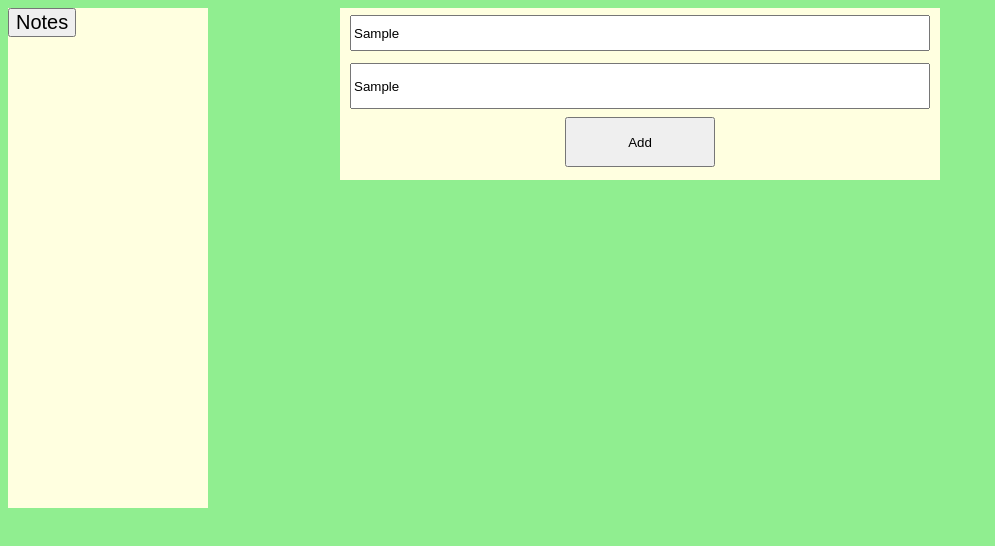
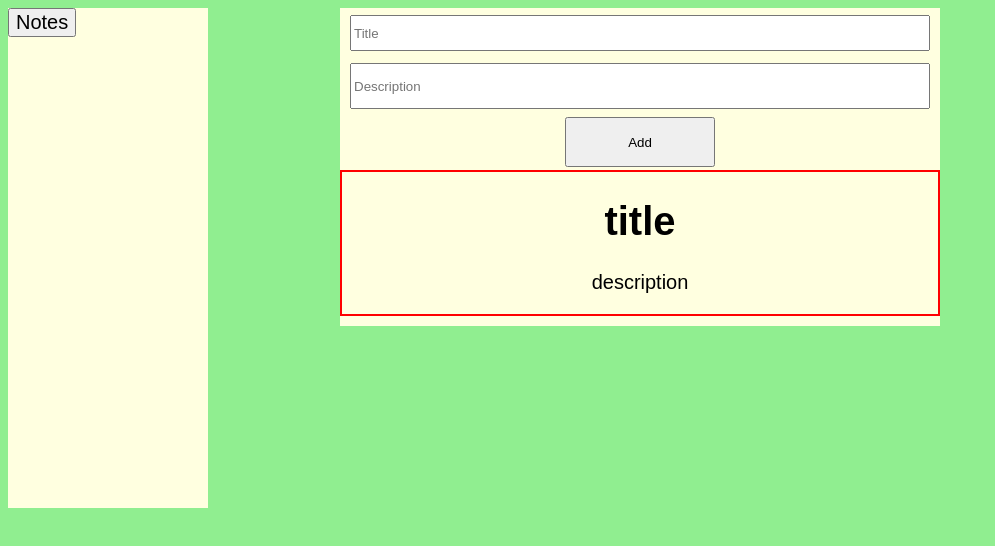
Before and after one commit to PanWidmo/Programowanie-aplikacji-webowych--Lab, a website built with webpack: page LAB4-Notatnik/src/index.html in a window 1280 px wide. Both pictures are taken after typing "Sample", "Sample" into the empty fields and a click on the button "Add". Shown: the whole page, without its empty margins (0-995 px from the left). Built offline with nearby package versions, Linux system fonts and the light colour scheme.

Commit message:
Correct adding new notes to page (problem with fetching data)

```diff
--- a/LAB4-Notatnik/src/app.ts
+++ b/LAB4-Notatnik/src/app.ts
@@ -21,15 +21,7 @@ export class App {
         });
     }
 
-//     //pobieranie danych z api i zwracanie obiektu weatherData (json)
-//     async getWeather(city: string): Promise<any> {
-//         const openWeatherUrl = `http://api.openweathermap.org/data/2.5/weather?q=${city}&APPID=${this.opwApiKey}`;
-//         const weatherResponse = await fetch(openWeatherUrl);
-//         const weatherData = await weatherResponse.json();
-//         return weatherData;
-//     }
-
-//     //pobieranie nazwy miasta z inputa i wywolywanie getCityWeather
+    //pobieranie danych z inputa i wywolywanie createNote
     getNote(){
         const noteTitle = <HTMLInputElement>document.getElementById('title');
         const title = noteTitle.value;
@@ -37,59 +29,40 @@ export class App {
         const noteDescription = <HTMLInputElement>document.getElementById('description');
         const description = noteDescription.value;
 
-        // this.getCityWeather(city);
+        this.createNote();
     }
 
     createNote(){
-        // const weather = await this.getWeather(city);
 
-        // //pobieranie danych z jsona
-        // const name = weather.name;
-        // const img =  `http://openweathermap.org/img/wn/${weather.weather[0].icon}@2x.png`;
-        // const temp = Math.round(weather.main.temp - 273.15).toString();
-        // const sky = weather.weather[0].main;
-        // const pressure = weather.main.pressure;
-        // const humidity = weather.main.humidity;
+        //tworzenie szkieletu
+        const noteBox = document.createElement('div');
+        noteBox.className = 'noteBoxClass'
+        noteBox.setAttribute("id","noteBoxId" + this.boxNumber);
+        const noteBoxTitle = document.createElement('h1');
+        const noteBoxDescription = document.createElement('p');
 
-        // //tworzenie szkieletu
-        // const weatherBox = document.createElement('div');
-        // weatherBox.className = 'weatherBoxClass';
-        // weatherBox.setAttribute("id","weatherBoxId" + this.boxNumber);
-        // const weatherCityName = document.createElement('h1');
-        // const weatherCityImg = document.createElement('img');
-        // const weatherCityTemp = document.createElement('p');
-        // const weatherCitySky = document.createElement('p');
-        // const weatherCityPressure = document.createElement('p');
-        // const weatherCityHumidity = document.createElement('p');
+        //dodanie styli do szkieletu
+        noteBox.classList.add('noteBox');
 
-        // //dodanie styli do szkieletu
-        // weatherBox.classList.add('weatherBox');
+        //uzupelnienie szkieletu danymi
+        noteBoxTitle.innerHTML = "title";
+        noteBoxDescription.innerHTML = "description";
 
-        // //uzupelnienie szkieletu danymi
-        // weatherCityName.innerHTML = name;
-        // weatherCityImg.src = img;
-        // weatherCityTemp.innerHTML = "Temp: " + temp +"&deg;C";
-        // weatherCitySky.innerHTML = "Sky: " + sky;
-        // weatherCityPressure.innerHTML = "Pressure: " + pressure + " hPA";
-        // weatherCityHumidity.innerHTML = "Humidity: " + humidity + "%";
+        //wrzucenie szkieletu z danymi na strone
+        const space = document.getElementById('notes');
+        space.appendChild(noteBox);
+        noteBox.appendChild(noteBoxTitle);
+        noteBox.appendChild(noteBoxDescription);
 
-        // //wrzucenie szkieletu z danymi na strone
-        // const space = document.getElementById('weathers');
-        // space.appendChild(weatherBox);
-        // weatherBox.appendChild(weatherCityName);
-        // weatherBox.appendChild(weatherCityImg);
-        // weatherBox.appendChild(weatherCityTemp);
-        // weatherBox.appendChild(weatherCitySky);
-        // weatherBox.appendChild(weatherCityPressure);
-        // weatherBox.appendChild(weatherCityHumidity);
-
-        // //czyszczenie inputa i zapisanie do pamieci
-        // const cityInput = <HTMLInputElement>document.getElementById("cityName");
-        // cityInput.value = "";
+        //czyszczenie inputa i zapisanie do pamieci
+        const noteTitle = <HTMLInputElement>document.getElementById("title");
+        const noteDescription = <HTMLInputElement>document.getElementById("description");
+        noteTitle.value = "";
+        noteDescription.value="";
         // this.saveData(weather);
     }
 
-//     //tworzenie nowego okna pogodowego i zapis do local storage
+    //tworzenie nowego okna pogodowego i zapis do local storage
 //     async getCityWeather(city: string) {
 //         const weather = await this.getWeather(city);
 
@@ -211,11 +184,11 @@ export class App {
 
 //     }
 
-//     //zapis do local storage
-//     saveData(data: any) {
-//         this.boxNumber++;
-//         localStorage.setItem('weatherData' + this.boxNumber, JSON.stringify(data));
-//     }
+    // //zapis do local storage
+    // saveData(data: any) {
+    //     this.boxNumber++;
+    //     localStorage.setItem('weatherData' + this.boxNumber, JSON.stringify(data));
+    // }
 
 //     //wyciaganie z pamieci
 //     getData() {
--- a/LAB4-Notatnik/src/main.scss
+++ b/LAB4-Notatnik/src/main.scss
@@ -49,4 +49,8 @@ main{
     margin:0 auto;
   }
 
+  .noteBoxClass{
+    border:2px solid red;
+  }
+
 }
```
